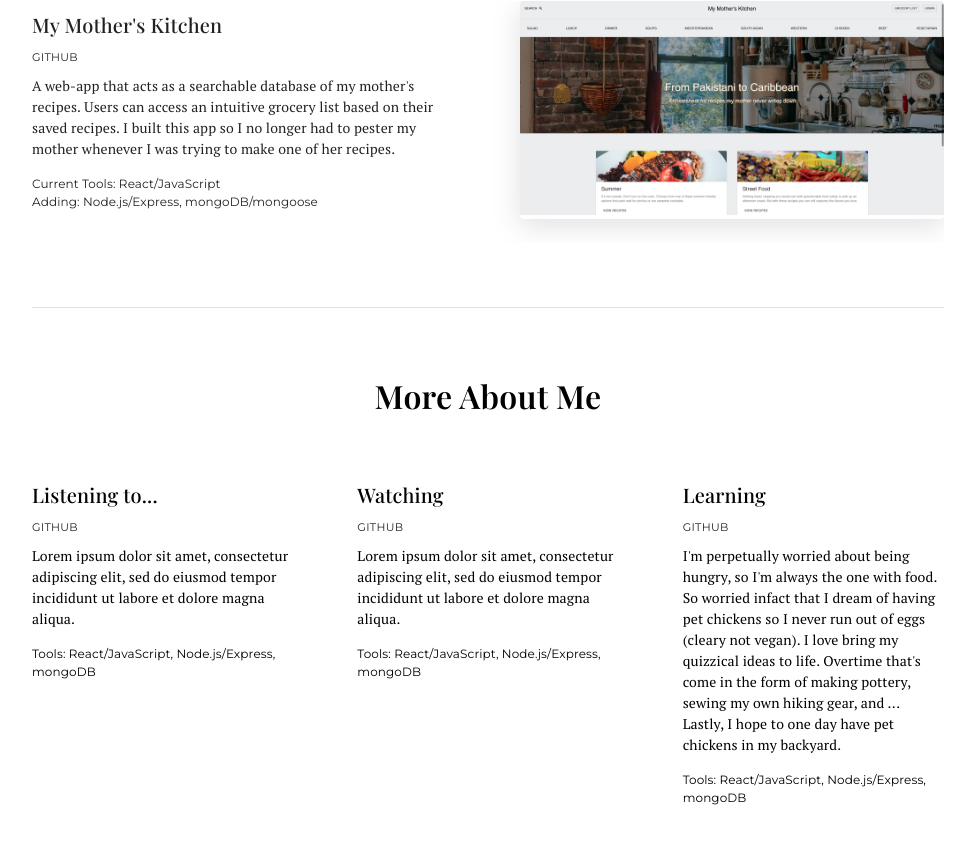
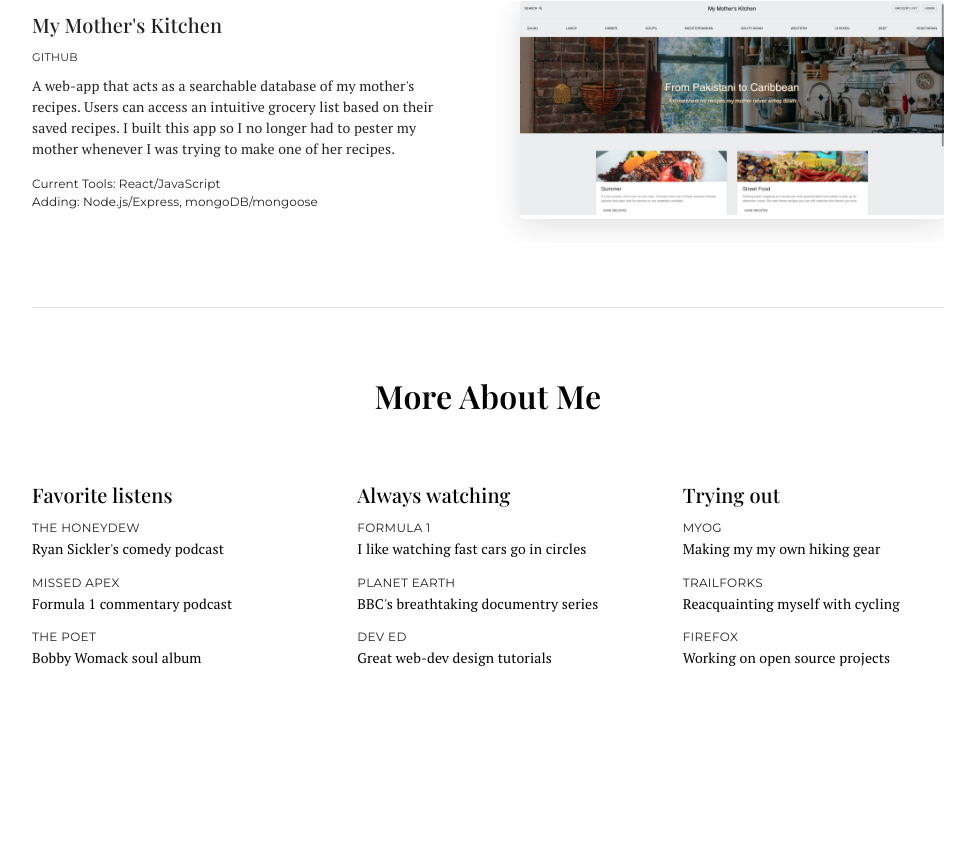
Before and after one commit to amalfkhan/amalfkhan.github.io, a React (Create React App) app: page / in a window 1280 px wide. Shown: the part 823-1666 px from the top of the page, without its empty margins (152-1127 px from the left). After the commit the page ends 1568 px from the top, so only its background shows below. Built offline with nearby package versions, Linux system fonts and the light colour scheme.

Commit message:
added content to about me section

```diff
--- a/src/components/About.js
+++ b/src/components/About.js
@@ -10,16 +10,17 @@ const useStyles = makeStyles((theme) => ({
   },
   paragraph: {
     ...theme.typography.paragraph,
-    marginBottom: theme.spacing(2),
+    paddingBottom: theme.spacing(1),
   },
   altParagraph: {
     ...theme.typography.altParagraph,
   },
   textButton: {
     ...theme.typography.textButton,
-    padding: theme.spacing(1, 0),
+    padding: theme.spacing(0),
     minHeight: 0,
     minWidth: 0,
+    fontSize: 12,
   },
   img: {
     height: "100%",
@@ -39,46 +40,129 @@ const Projects = () => {
   return (
     <Grid container spacing={8}>
       <Grid item xs={12} sm={4}>
-        <Typography component="h3" className={classes.categorySubHeading}>
-          Listening to...
+        <Typography
+          component="h3"
+          className={classes.categorySubHeading}
+          gutterBottom
+        >
+          Favorite listens
         </Typography>
-        <Button className={classes.textButton}>GitHub</Button>
+
+        <Button
+          href="https://thehoneydewpodcast.com/"
+          target="_blank"
+          className={classes.textButton}
+        >
+          The HoneyDew
+        </Button>
         <Typography component="p" className={classes.paragraph} gutterBottom>
-          Lorem ipsum dolor sit amet, consectetur adipiscing elit, sed do
-          eiusmod tempor incididunt ut labore et dolore magna aliqua.
+          Ryan Sickler's comedy podcast
         </Typography>
-        <Typography component="p" className={classes.altParagraph}>
-          Tools: React/JavaScript, Node.js/Express, mongoDB
+
+        <Button
+          href="https://missedapexpodcast.com/"
+          target="_blank"
+          className={classes.textButton}
+        >
+          Missed Apex
+        </Button>
+        <Typography component="p" className={classes.paragraph} gutterBottom>
+          Formula 1 commentary podcast
+        </Typography>
+
+        <Button
+          href="https://www.youtube.com/watch?v=e84E1yGQMyk"
+          target="_blank"
+          className={classes.textButton}
+        >
+          The Poet
+        </Button>
+        <Typography component="p" className={classes.paragraph} gutterBottom>
+          Bobby Womack soul album
         </Typography>
       </Grid>
       <Grid item xs={12} sm={4}>
-        <Typography component="h3" className={classes.categorySubHeading}>
-          Watching
+        <Typography
+          component="h3"
+          className={classes.categorySubHeading}
+          gutterBottom
+        >
+          Always watching
         </Typography>
-        <Button className={classes.textButton}>GitHub</Button>
+
+        <Button
+          href="https://f1tv.formula1.com/"
+          target="_blank"
+          className={classes.textButton}
+        >
+          Formula 1
+        </Button>
         <Typography component="p" className={classes.paragraph} gutterBottom>
-          Lorem ipsum dolor sit amet, consectetur adipiscing elit, sed do
-          eiusmod tempor incididunt ut labore et dolore magna aliqua.
+          I like watching fast cars go in circles
         </Typography>
-        <Typography component="p" className={classes.altParagraph}>
-          Tools: React/JavaScript, Node.js/Express, mongoDB
+
+        <Button
+          href="https://www.bbc.co.uk/programmes/b006mywy"
+          target="_blank"
+          className={classes.textButton}
+        >
+          Planet Earth
+        </Button>
+        <Typography component="p" className={classes.paragraph} gutterBottom>
+          BBC's breathtaking documentry series
+        </Typography>
+
+        <Button
+          href="https://www.youtube.com/watch?v=XK7T3mY1V-w"
+          target="_blank"
+          className={classes.textButton}
+        >
+          Dev Ed
+        </Button>
+        <Typography component="p" className={classes.paragraph} gutterBottom>
+          Great web-dev design tutorials
         </Typography>
       </Grid>
       <Grid item xs={12} sm={4}>
-        <Typography component="h3" className={classes.categorySubHeading}>
-          Learning
+        <Typography
+          component="h3"
+          className={classes.categorySubHeading}
+          gutterBottom
+        >
+          Trying out
         </Typography>
-        <Button className={classes.textButton}>GitHub</Button>
+
+        <Button
+          href="https://www.reddit.com/r/myog/"
+          target="_blank"
+          className={classes.textButton}
+        >
+          MYOG
+        </Button>
         <Typography component="p" className={classes.paragraph} gutterBottom>
-          I'm perpetually worried about being hungry, so I'm always the one with
-          food. So worried infact that I dream of having pet chickens so I never
-          run out of eggs (cleary not vegan). I love bring my quizzical ideas to
-          life. Overtime that's come in the form of making pottery, sewing my
-          own hiking gear, and ... Lastly, I hope to one day have pet chickens
-          in my backyard.
+          Making my my own hiking gear
         </Typography>
-        <Typography component="p" className={classes.altParagraph}>
-          Tools: React/JavaScript, Node.js/Express, mongoDB
+
+        <Button
+          href="https://www.trailforks.com/region/victoria/"
+          target="_blank"
+          className={classes.textButton}
+        >
+          Trailforks
+        </Button>
+        <Typography component="p" className={classes.paragraph} gutterBottom>
+          Reacquainting myself with cycling
+        </Typography>
+
+        <Button
+          href="https://firefox-source-docs.mozilla.org/setup/getting_set_up.html"
+          target="_blank"
+          className={classes.textButton}
+        >
+          Firefox
+        </Button>
+        <Typography component="p" className={classes.paragraph} gutterBottom>
+          Working on open source projects
         </Typography>
       </Grid>
     </Grid>
--- a/src/components/Landing.js
+++ b/src/components/Landing.js
@@ -84,25 +84,32 @@ const Landing = () => {
           </Grid>
           <Grid item xs={12}>
             <Button className={classes.hashtag}>#FreePalestine</Button>
-            <Button href="https://www.afrobiz.ca/" className={classes.hashtag}>
+            <Button
+              href="https://www.afrobiz.ca/"
+              target="_blank"
+              className={classes.hashtag}
+            >
               #BLM
             </Button>
           </Grid>
           <Grid item xs={12}>
             <Button
               href="https://github.com/amalfkhan"
+              target="_blank"
               className={classes.textButton}
             >
               GitHub
             </Button>
             <Button
               href="https://www.linkedin.com/in/amalfkhan/"
+              target="_blank"
               className={classes.textButton}
             >
               LinkedIn
             </Button>
             <Button
               href={`mailto:amalfkhan@gmail.com`}
+              target="_blank"
               className={classes.textButton}
             >
               Email
--- a/src/components/Projects.js
+++ b/src/components/Projects.js
@@ -66,6 +66,7 @@ const Projects = () => {
                 </Typography>
                 <Button
                   href="https://github.com/amalfkhan/new-york-bites"
+                  target="_blank"
                   className={classes.textButton}
                 >
                   GitHub
@@ -103,6 +104,7 @@ const Projects = () => {
                 </Typography>
                 <Button
                   href="https://github.com/amalfkhan/my-mothers-kitchen"
+                  target="_blank"
                   className={classes.textButton}
                 >
                   GitHub
@@ -123,15 +125,16 @@ const Projects = () => {
                   Adding: Node.js/Express, mongoDB/mongoose
                 </Typography>
               </Grid>
-              <Hidden xsDown>
-                <Grid item xs={12} sm={6}>
+
+              <Grid item xs={12} sm={6}>
+                <Hidden xsDown>
                   <Card className={classes.imgCard} elevation={0}>
                     <CardMedia>
                       <img src={mymotherskitchen} className={classes.img} />
                     </CardMedia>
                   </Card>
-                </Grid>
-              </Hidden>
+                </Hidden>
+              </Grid>
             </Grid>
           </CardContent>
         </Card>
```
